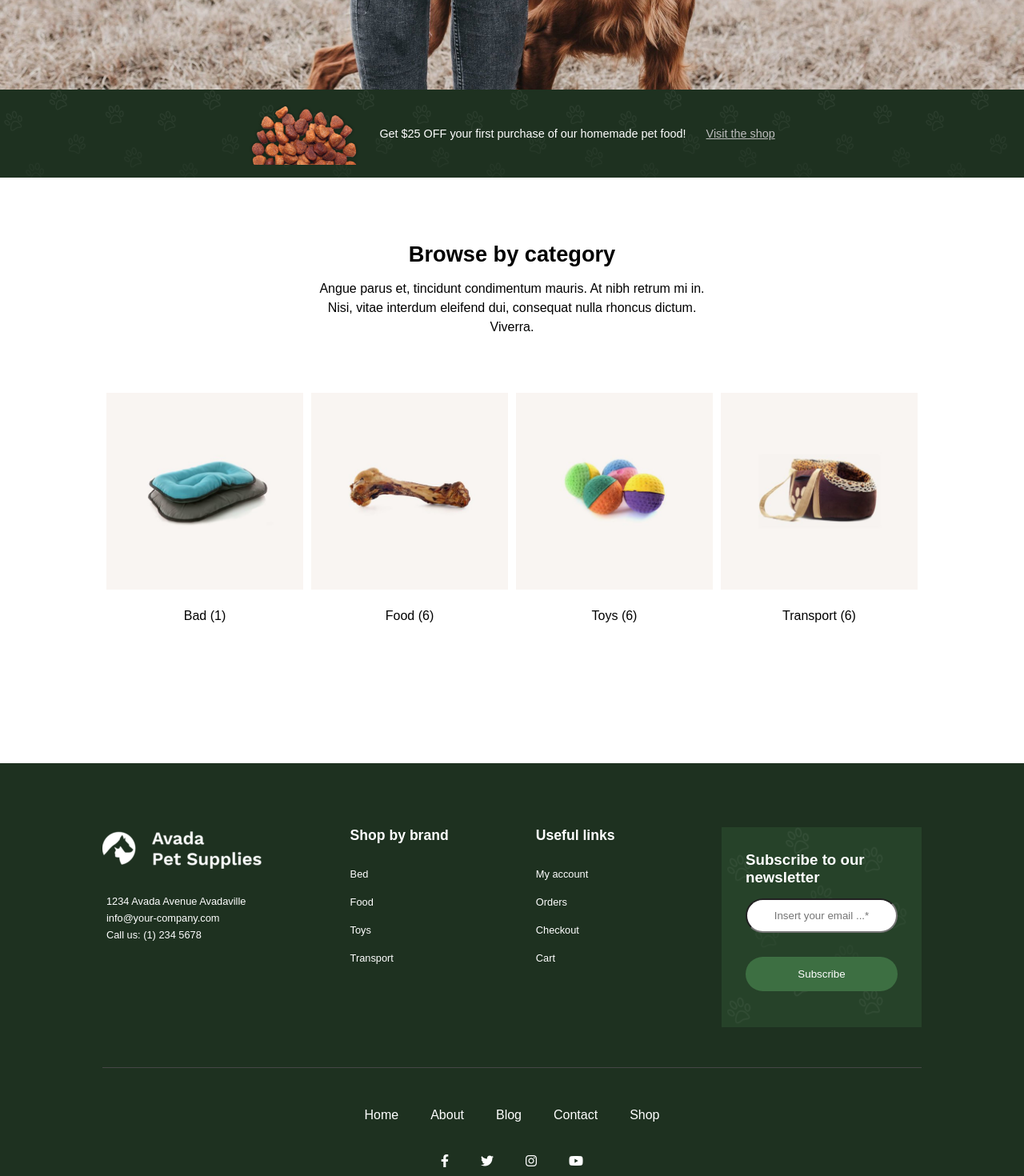
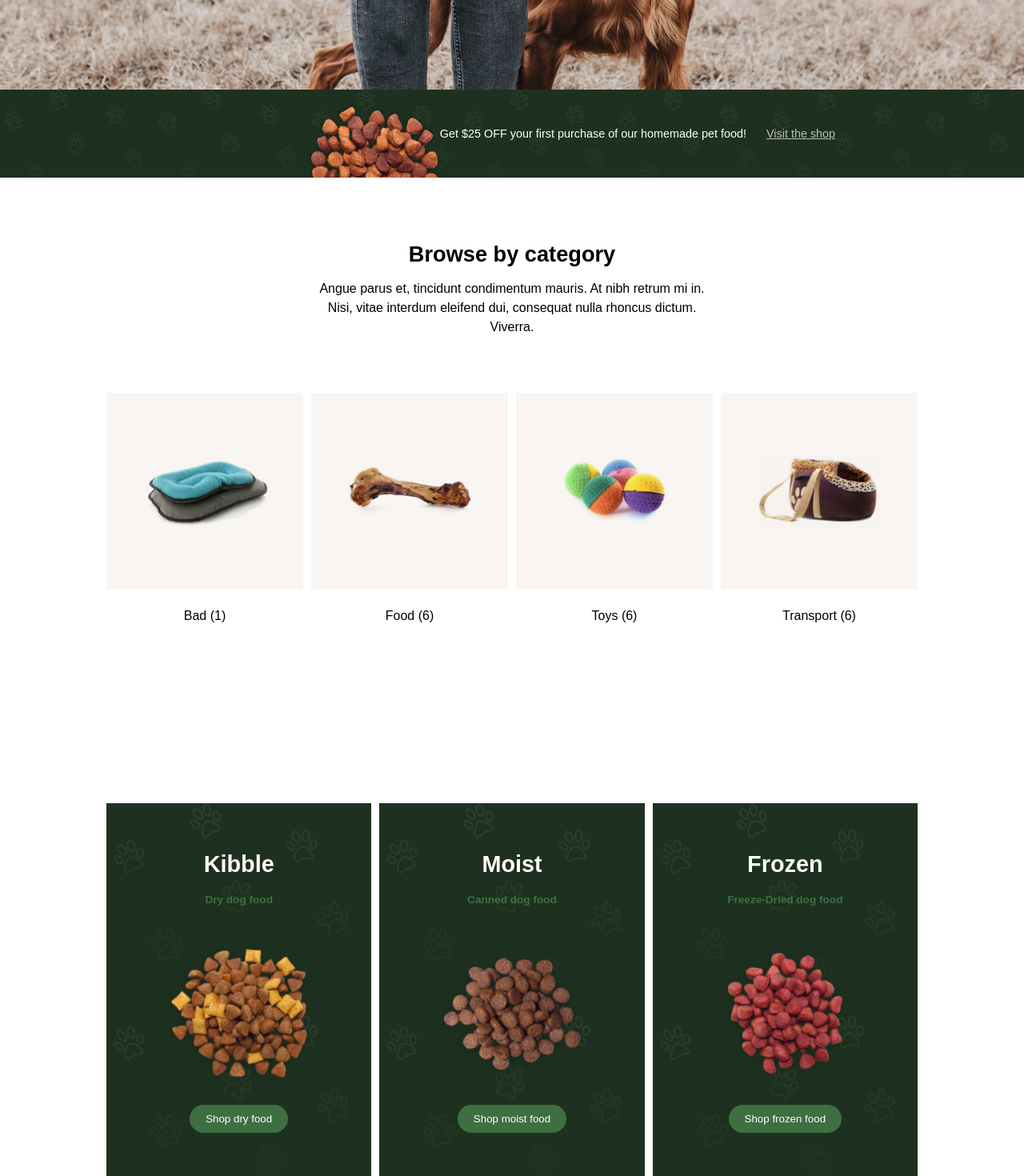
Before and after one commit to Broadcodes/proj-html-vuejs, a Vue app: page / in a window 1280 px wide. Shown: the part 600-2070 px from the top of the page at 80% size. Built offline with nearby package versions, Linux system fonts and the light colour scheme.

Commit message:
MAIN: Creazione dell'area Food Shop

```diff
--- a/src/components/FoodShopArea.vue
+++ b/src/components/FoodShopArea.vue
@@ -1,15 +1,78 @@
 <template>
-  <div>
-
+  <div class="container">
+    <div class="cards">
+      <div class="card">
+        <h2>Kibble</h2>
+        <h4>Dry dog food</h4>
+        <img src="../assets/images/food-transparent-18-400x420.png" alt="">
+        <input type="button" value="Shop dry food">
+      </div>
+      <div class="card">
+        <h2>Moist</h2>
+        <h4>Canned dog food</h4>
+        <img src="../assets/images/food-transparent-17-400x420.png" alt="">
+        <input type="button" value="Shop moist food">
+      </div>
+      <div class="card">
+        <h2>Frozen</h2>
+        <h4>Freeze-Dried dog food</h4>
+        <img src="../assets/images/food-transparent-16-400x420.png" alt="">
+        <input type="button" value="Shop frozen food">
+      </div>
+    </div>
   </div>
 </template>
 
 <script>
 export default {
-    name: 'FoodShopArea'
+  name: 'FoodShopArea'
 }
 </script>
 
 <style lang="scss" scoped>
+.container {
+  width: 100%;
+  padding: 50px 10%;
 
+  .cards {
+    width: 100%;
+    display: flex;
+
+    .card {
+      background-color: #1e3120;
+      background-image: url('@/assets/images/bg-transparent-3.png');
+      width: calc(100% / 3 - 10px);
+      margin: 0 5px;
+      color: #fff;
+      display: flex;
+      flex-direction: column;
+      justify-content: center;
+      align-items: center;
+      padding: 60px 0px;
+
+      h2{
+        font-size: 1.8rem;
+      }
+
+      h4{
+        font-size: 0.85rem;
+        color: #3d6f42;
+        padding: 20px 0;
+      }
+
+      img{
+        width: 60%;
+        padding: 10px 0;
+      }
+
+      input{
+        color: #fff;
+        background-color: #3d6f42;
+        border-radius: 25px;
+        padding: 10px 20px;
+        border: none;
+      }
+    }
+  }
+}
 </style>
--- a/src/components/MainComponent.vue
+++ b/src/components/MainComponent.vue
@@ -13,8 +13,10 @@
     <!-- Sezione relativa alla barra verde inferiore alla jumbotron -->
     <div class="bannerBottomJumbo">
       <img src="../assets/images/food-transparent-5-400x223.png" alt="croccantini">
-      <p>Get $25 OFF your first purchase of our homemade pet food!</p>
-      <a href="#">Visit the shop</a>
+      <div class="text">
+        <p>Get $25 OFF your first purchase of our homemade pet food!</p>
+        <a href="#">Visit the shop</a>
+      </div>
     </div>
     <!-- Sezione relativa alla Categoria dei prodotti -->
     <BrowseByCategory />
@@ -65,65 +67,79 @@ export default {
     ArticlesBlogArea,
     AreaDogsAndCats,
     NewProductsArrival
-}
+  }
 }
 </script>
 
 <style lang="scss" scoped>
 .bannerTopJumbo,
-.bannerBottomJumbo{
+.bannerBottomJumbo {
   background-color: #1e3120;
   background-image: url('@/assets/images/bg-transparent-3.png');
   background-size: 15%;
+}
+
+.bannerTopJumbo {
   display: flex;
   justify-content: center;
   align-items: center;
-}
-
-.bannerTopJumbo{
   height: 50px;
 
-  ul{
+  ul {
     list-style-type: none;
     display: flex;
     justify-content: space-between;
     width: 80%;
 
-    li{
+    li {
       width: calc(100% / 3);
       color: rgb(208, 208, 208);
       font-size: 0.75rem;
       text-align: center;
 
       i,
-      span{
+      span {
         padding: 0 5px;
         color: #fff;
       }
 
-      span{
+      span {
         font-weight: 600;
       }
     }
   }
 }
 
-.bannerBottomJumbo{
+.bannerBottomJumbo {
   height: 110px;
+  position: relative;
+  display: flex;
 
-  img{
-    height: 70%;
+  img {
+    height: 85%;
+    position: absolute;
+    bottom: 0px;
+    left: 30%;
   }
 
-  p{
+  .text{
+    position: absolute;
+    bottom: 0px;
+    left: 41%;
+    height: 100%;
+    display: flex;
+    align-items: center;
+
+    p {
     color: #fff;
     margin: 0 25px;
     font-size: 0.9rem;
   }
 
-  a{
+  a {
     color: rgb(189, 189, 189);
     font-size: 0.9rem;
   }
+  }
 }
 </style>
```
